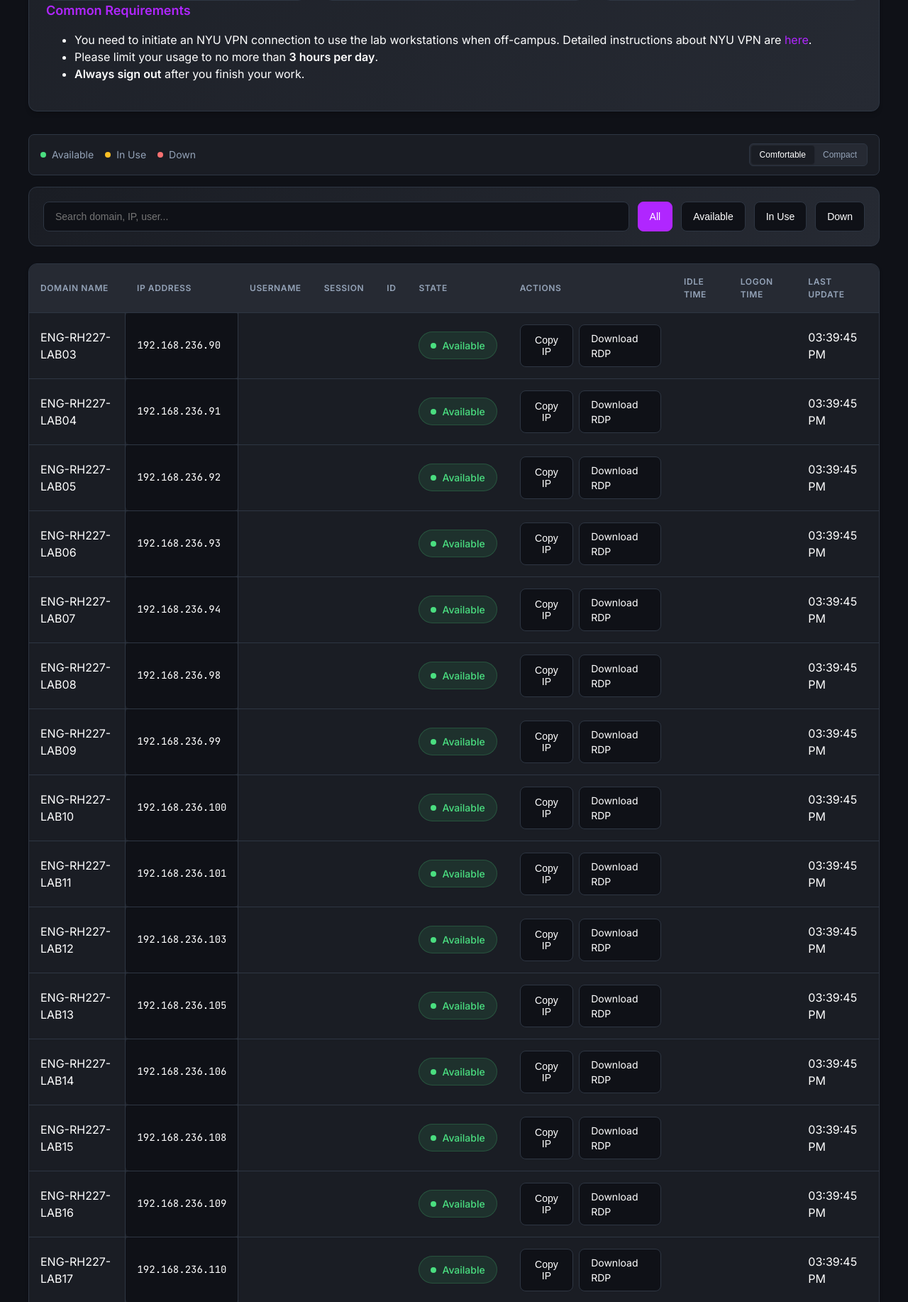
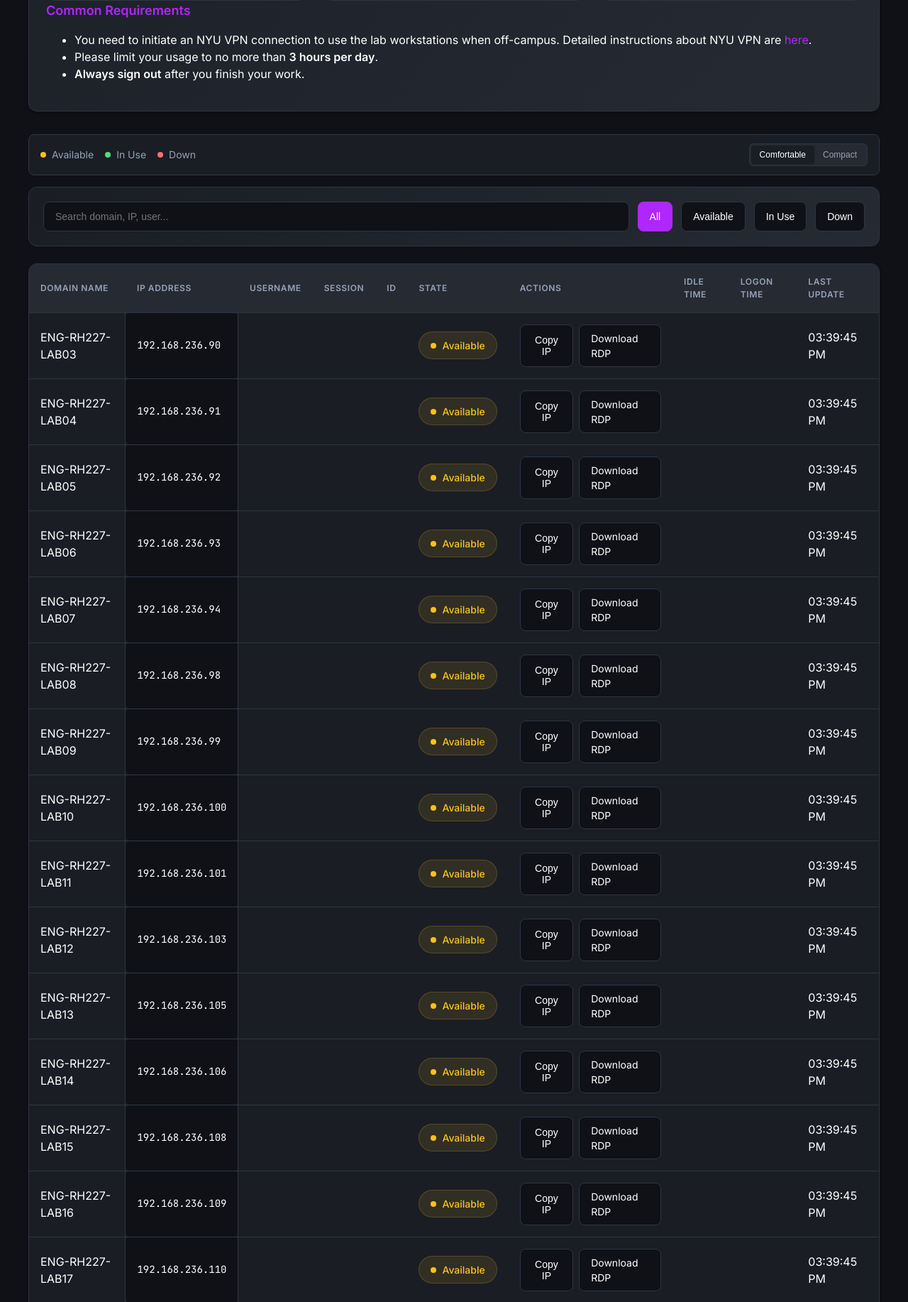
Before and after one commit to bsashank2710/nyu-lab-pc-status, a Flask app: page / in a window 1280 px wide. Shown: the part 1138-2972 px from the top of the page at 71% size. Run offline with Flask 2, Linux system fonts and the light colour scheme; data comes from the database, SQL or seed files in the repository; parts of the project's set-up code (start-up, migrations or seed data) failed here and were passed over; some libraries are stand-ins or nearby versions.

Commit message:
Changed In Use status color to green

```diff
--- a/app/static/style.css
+++ b/app/static/style.css
@@ -194,11 +194,11 @@ tr:hover {
 }
 
 .chip-available {
-    background: rgba(74, 222, 128, 0.1);
-    color: var(--green);
-    border: 1px solid rgba(74, 222, 128, 0.2);
+    background: rgba(251, 191, 36, 0.1);
+    color: var(--amber);
+    border: 1px solid rgba(251, 191, 36, 0.2);
 }
-.chip-available::before { background: var(--green); }
+.chip-available::before { background: var(--amber); }
 
 .chip-down {
     background: rgba(248, 113, 113, 0.1);
@@ -208,11 +208,11 @@ tr:hover {
 .chip-down::before { background: var(--red); }
 
 .chip-idle {
-    background: rgba(56, 189, 248, 0.1);
-    color: var(--sky);
-    border: 1px solid rgba(56, 189, 248, 0.2);
+    background: rgba(74, 222, 128, 0.1);
+    color: var(--green);
+    border: 1px solid rgba(74, 222, 128, 0.2);
 }
-.chip-idle::before { background: var(--sky); }
+.chip-idle::before { background: var(--green); }
 
 /* Actions */
 .actions {
@@ -387,8 +387,8 @@ table[data-density="comfortable"] td {
     border-radius: 9999px;
 }
 
-.legend-dot.available { background: var(--green); }
-.legend-dot.inuse { background: var(--amber); }
+.legend-dot.available { background: var(--amber); }
+.legend-dot.inuse { background: var(--green); }
 .legend-dot.down { background: var(--red); }
 
 /* Toast */
```
